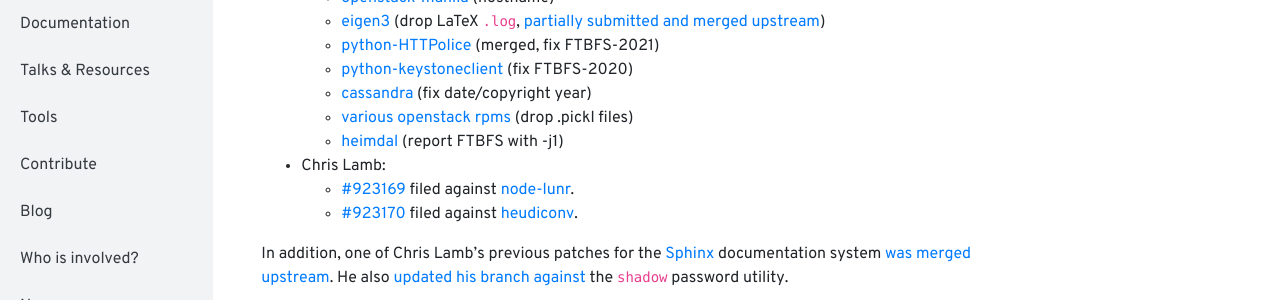
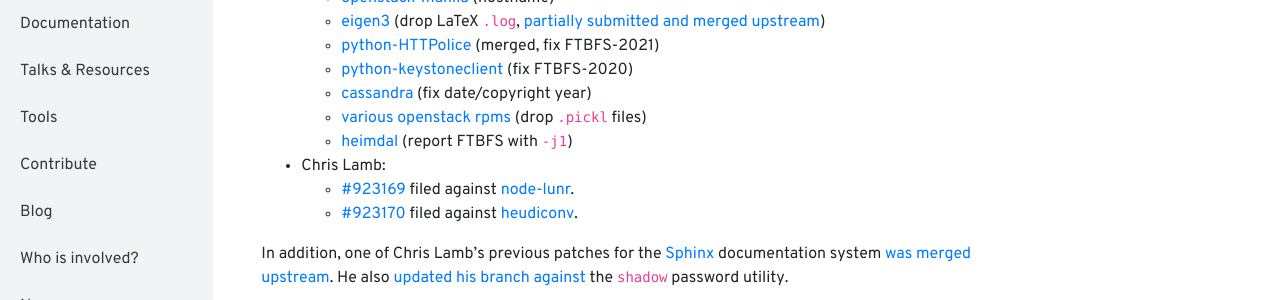
Before and after one commit to prototypefund/reproducible-website, a Jekyll site: the page built from _blog/posts/201.md, in a window 1280 px wide and 900 px high, scrolled down 1952 px. Shown: the part 151-451 px from the top of the window. Built offline with Jekyll 4.4.1, drawn with Linux system fonts in a browser that asks for light colours.

Commit message:
Use preformatted text for terminal stuff.

```diff
--- a/_blog/posts/201.md
+++ b/_blog/posts/201.md
@@ -50,8 +50,8 @@
     * [python-HTTPolice](https://github.com/vfaronov/httpolice/pull/9) (merged, fix FTBFS-2021)
     * [python-keystoneclient](https://review.openstack.org/640024) (fix FTBFS-2020)
     * [cassandra](https://issues.apache.org/jira/browse/CASSANDRA-15039) (fix date/copyright year)
-    * [various openstack rpms](https://review.openstack.org/640293) (drop .pickl files)
-    * [heimdal](https://github.com/heimdal/heimdal/issues/529) (report FTBFS with -j1)
+    * [various openstack rpms](https://review.openstack.org/640293) (drop `.pickl` files)
+    * [heimdal](https://github.com/heimdal/heimdal/issues/529) (report FTBFS with `-j1`)
 
 * Chris Lamb:
     * [#923169](https://bugs.debian.org/923169) filed against [node-lunr](https://tracker.debian.org/pkg/node-lunr).
```
